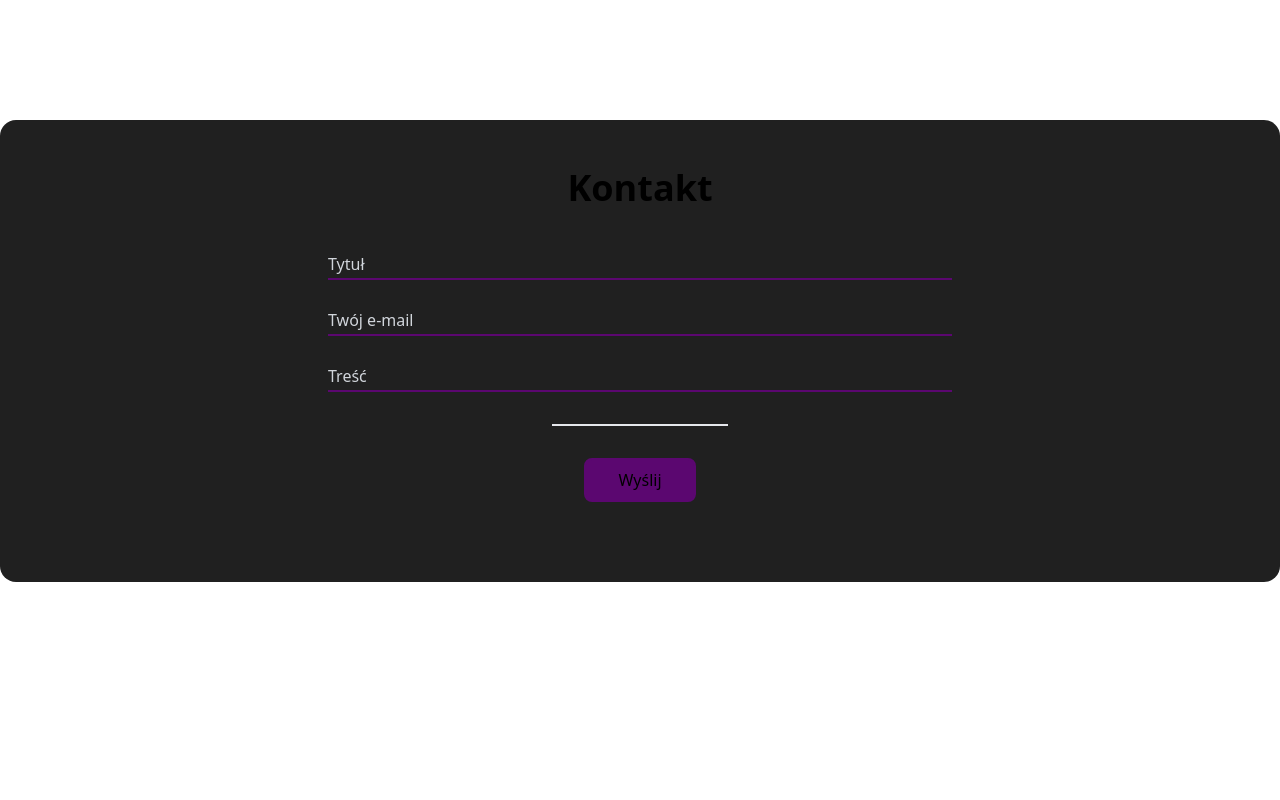
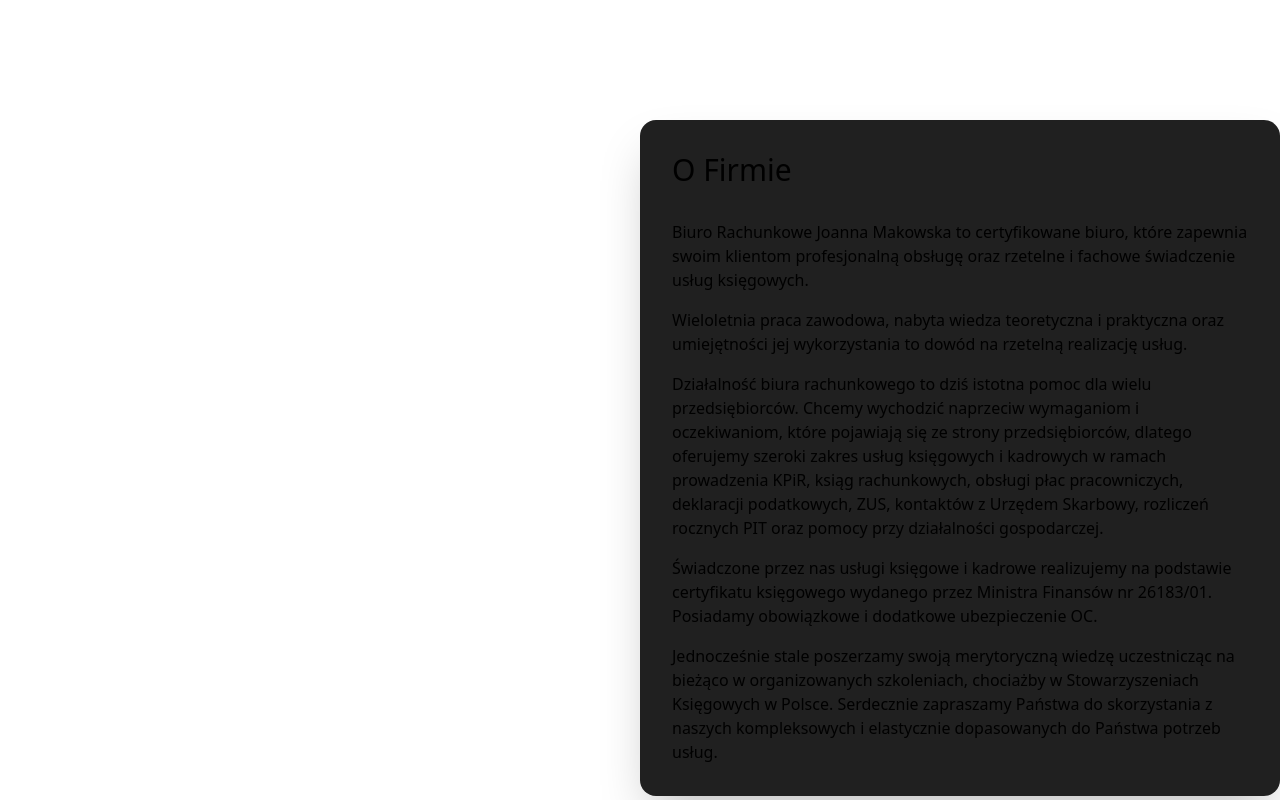
Before and after one commit to Mnigos/biuro-makowska-old, a Nuxt app: page / in a window 1280 px wide. Shown: the part 680-1480 px from the top of the page. Before the commit the page ends 1262 px from the top, so only its background shows below. Built offline with nearby package versions, Linux system fonts and the light colour scheme.

Commit message:
feat(index): add second card

```diff
--- a/pages/index.vue
+++ b/pages/index.vue
@@ -26,8 +26,42 @@
       </the-card>
     </article>
 
-    <article>
-      <contact-form class="w-1/3" />
+    <article class="flex flex-col gap-16">
+      <section class="flex justify-end">
+        <the-card class="w-1/2" title="O Firmie">
+          <p>
+            Biuro Rachunkowe Joanna Makowska to certyfikowane biuro, które zapewnia swoim klientom
+            profesjonalną obsługę oraz rzetelne i fachowe świadczenie usług księgowych.
+          </p>
+          <p>
+            Wieloletnia praca zawodowa, nabyta wiedza teoretyczna i praktyczna oraz umiejętności jej
+            wykorzystania to dowód na rzetelną realizację usług.
+          </p>
+          <p>
+            Działalność biura rachunkowego to dziś istotna pomoc dla wielu przedsiębiorców. Chcemy
+            wychodzić naprzeciw wymaganiom i oczekiwaniom, które pojawiają się ze strony
+            przedsiębiorców, dlatego oferujemy szeroki zakres usług księgowych i kadrowych w ramach
+            prowadzenia KPiR, ksiąg rachunkowych, obsługi płac pracowniczych, deklaracji
+            podatkowych, ZUS, kontaktów z Urzędem Skarbowy, rozliczeń rocznych PIT oraz pomocy przy
+            działalności gospodarczej.
+          </p>
+          <p>
+            Świadczone przez nas usługi księgowe i kadrowe realizujemy na podstawie certyfikatu
+            księgowego wydanego przez Ministra Finansów nr 26183/01. Posiadamy obowiązkowe i
+            dodatkowe ubezpieczenie OC.
+          </p>
+          <p>
+            Jednocześnie stale poszerzamy swoją merytoryczną wiedzę uczestnicząc na bieżąco w
+            organizowanych szkoleniach, chociażby w Stowarzyszeniach Księgowych w Polsce. Serdecznie
+            zapraszamy Państwa do skorzystania z naszych kompleksowych i elastycznie dopasowanych do
+            Państwa potrzeb usług.
+          </p>
+        </the-card>
+      </section>
+
+      <section>
+        <contact-form class="w-1/3" />
+      </section>
     </article>
   </div>
 </template>
```
